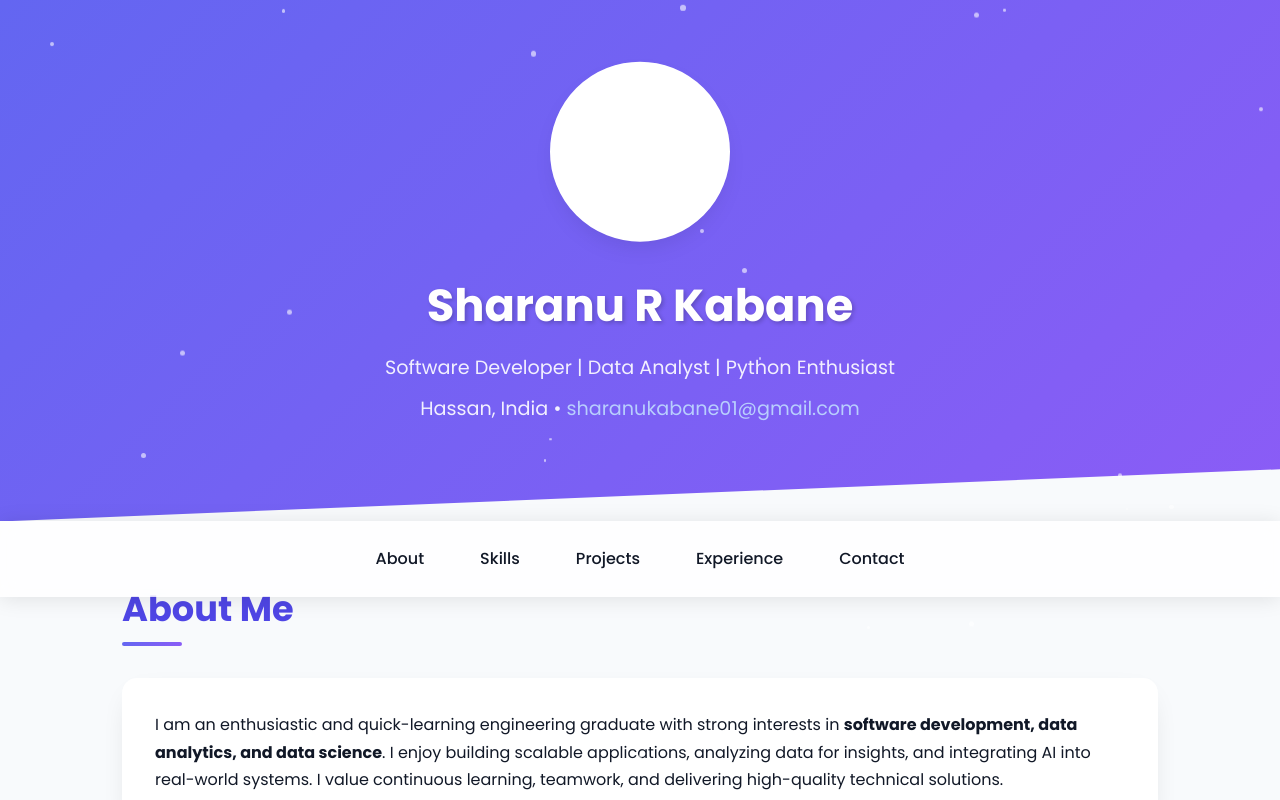
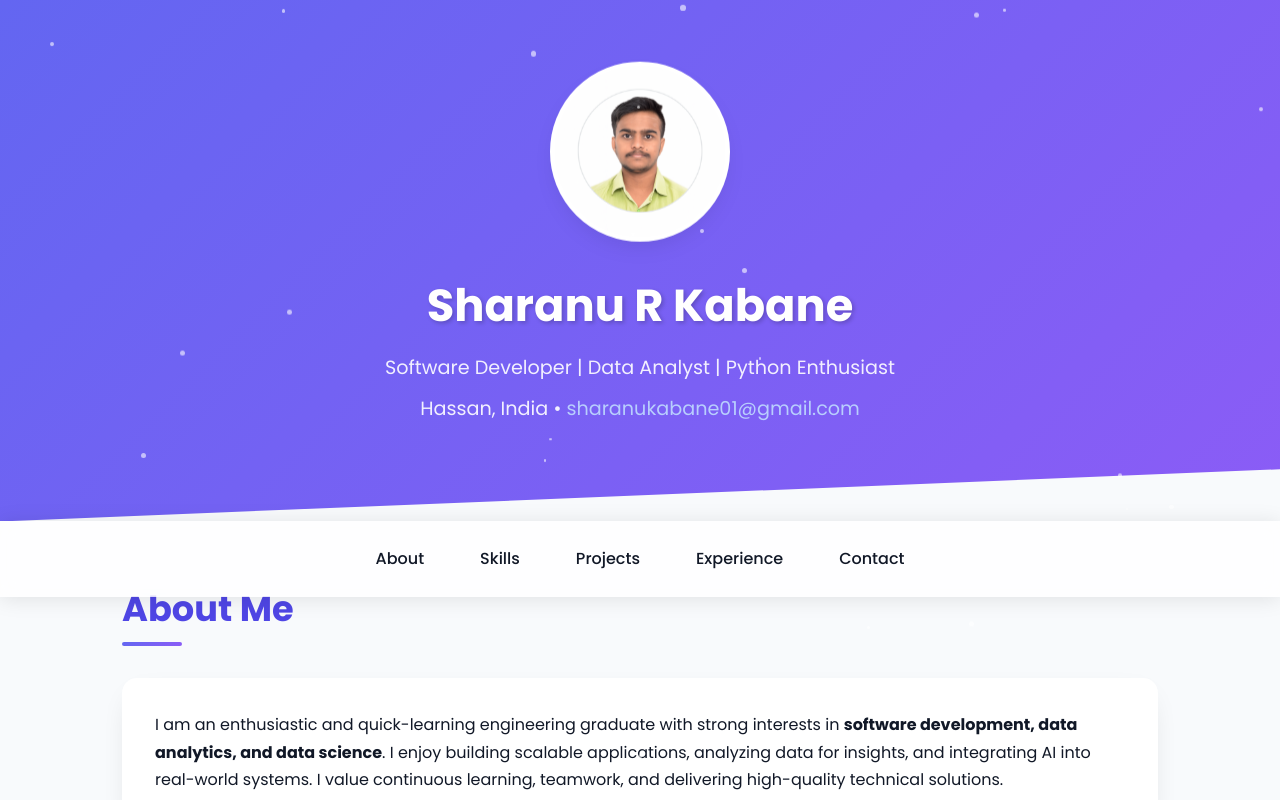
Before and after one commit to srkabane/srkabane.github.io, a plain HTML site: page index.html in a window 1280 px wide. Shown: the top 800 px of the page. Drawn offline with Linux system fonts and the light colour scheme.

Commit message:
Update index.html

```diff
--- a/index.html
+++ b/index.html
@@ -376,7 +376,7 @@
     <header>
         <div class="header-content">
             <div class="profile-image floating">
-                <img src="ChatGPT Image Nov 15, 2025, 10_47_17 AM.png" alt="Sharanu R Kabane">
+                <img src="profile.jpg" alt="Sharanu R Kabane">
             </div>
             <h1>Sharanu R Kabane</h1>
             <p>Software Developer | Data Analyst | Python Enthusiast</p>
```
